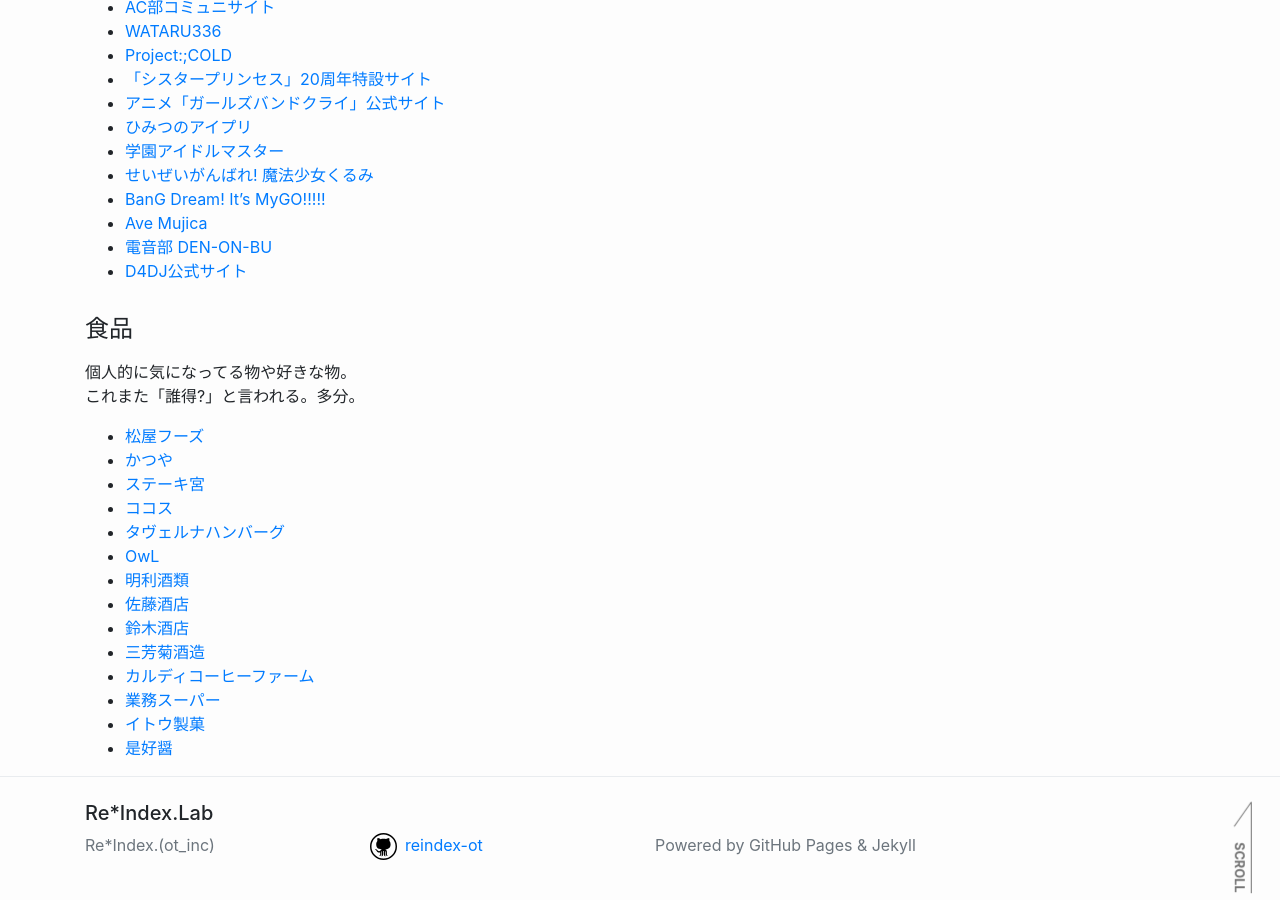
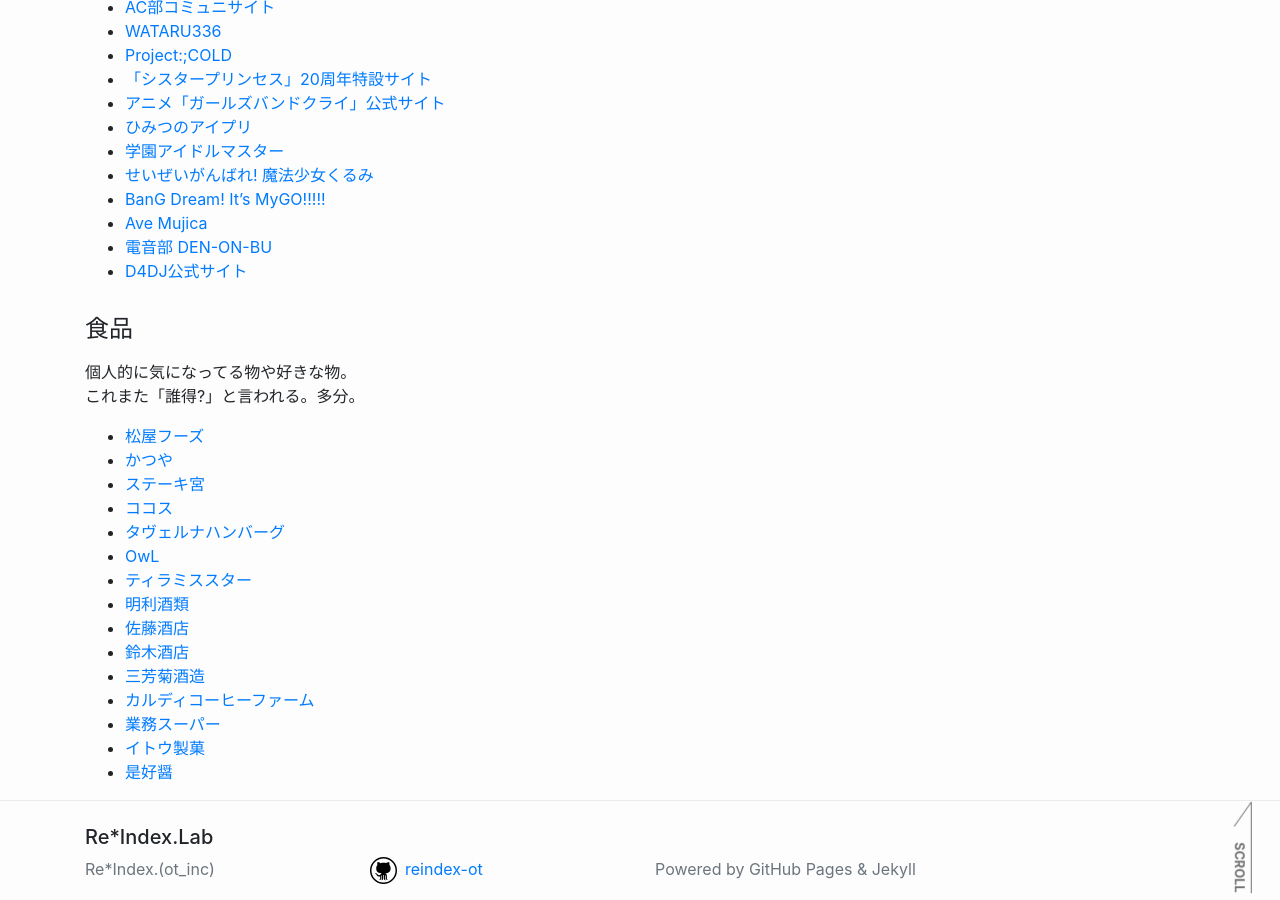
Before and after one commit to reindex-ot/reindex-ot.github.io, a Jekyll site: the page built from link.md, in a window 1280 px wide and 900 px high, scrolled down 1712 px. Built offline with Jekyll 4.4.1, drawn with Linux system fonts in a browser that asks for light colours.

Commit message:
Update link.md
Signed-off-by: Re*Index. (ot_inc) <32851879+reindex-ot@users.noreply.github.com>

```diff
--- a/link.md
+++ b/link.md
@@ -90,6 +90,7 @@ permalink: /link/
 - [ココス](https://www.cocos-jpn.co.jp/)
 - [タヴェルナハンバーグ](https://www.instagram.com/tavernahamburg)
 - [OwL](https://owl-ocha.com/)
+- [ティラミススター](https://thetiramisustar.com/)
 - [明利酒類](https://meirishurui.com/)
 - [佐藤酒店](https://www.sake-ibaraki.com/)
 - [鈴木酒店](http://www.sake-online.com/)
```
